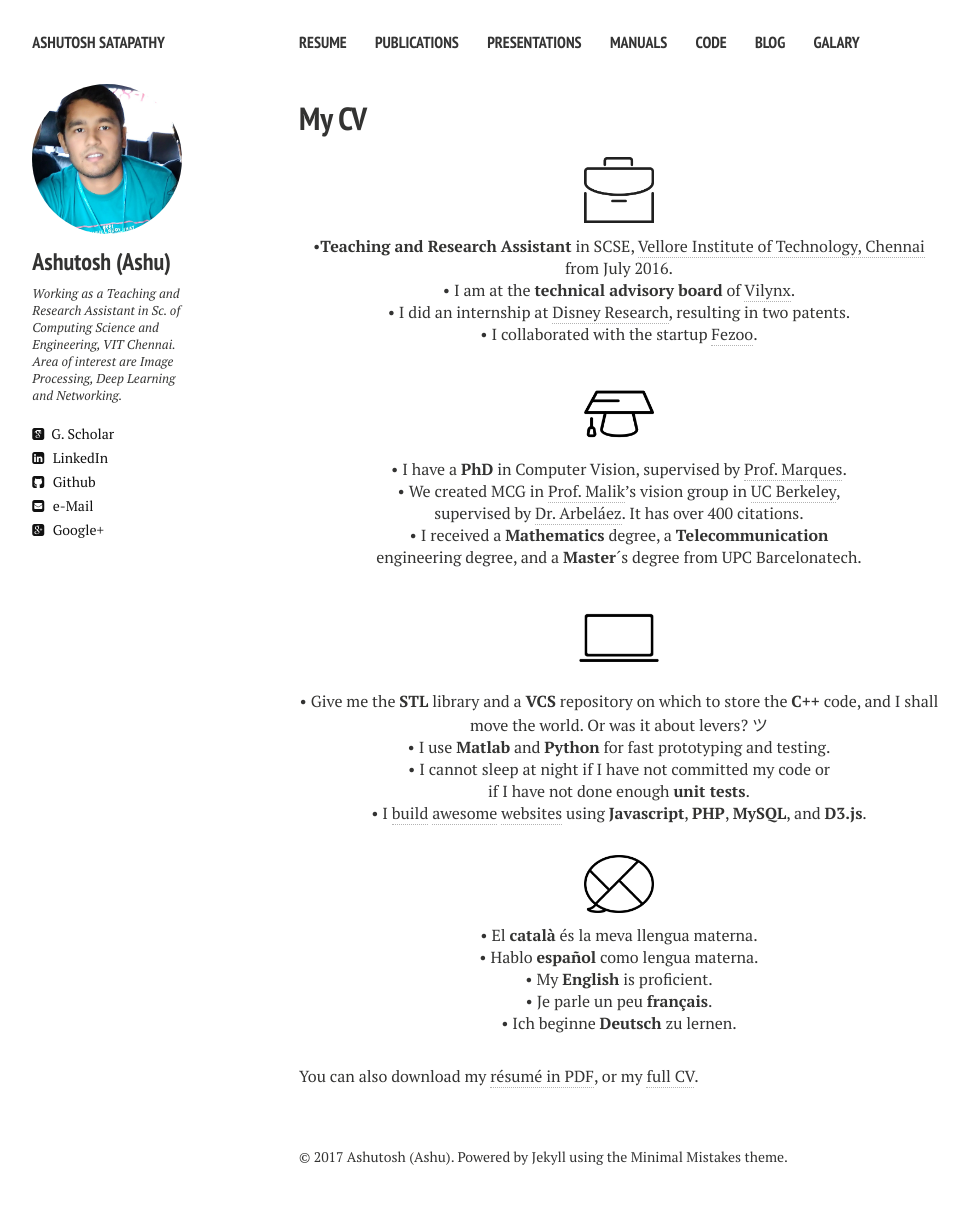
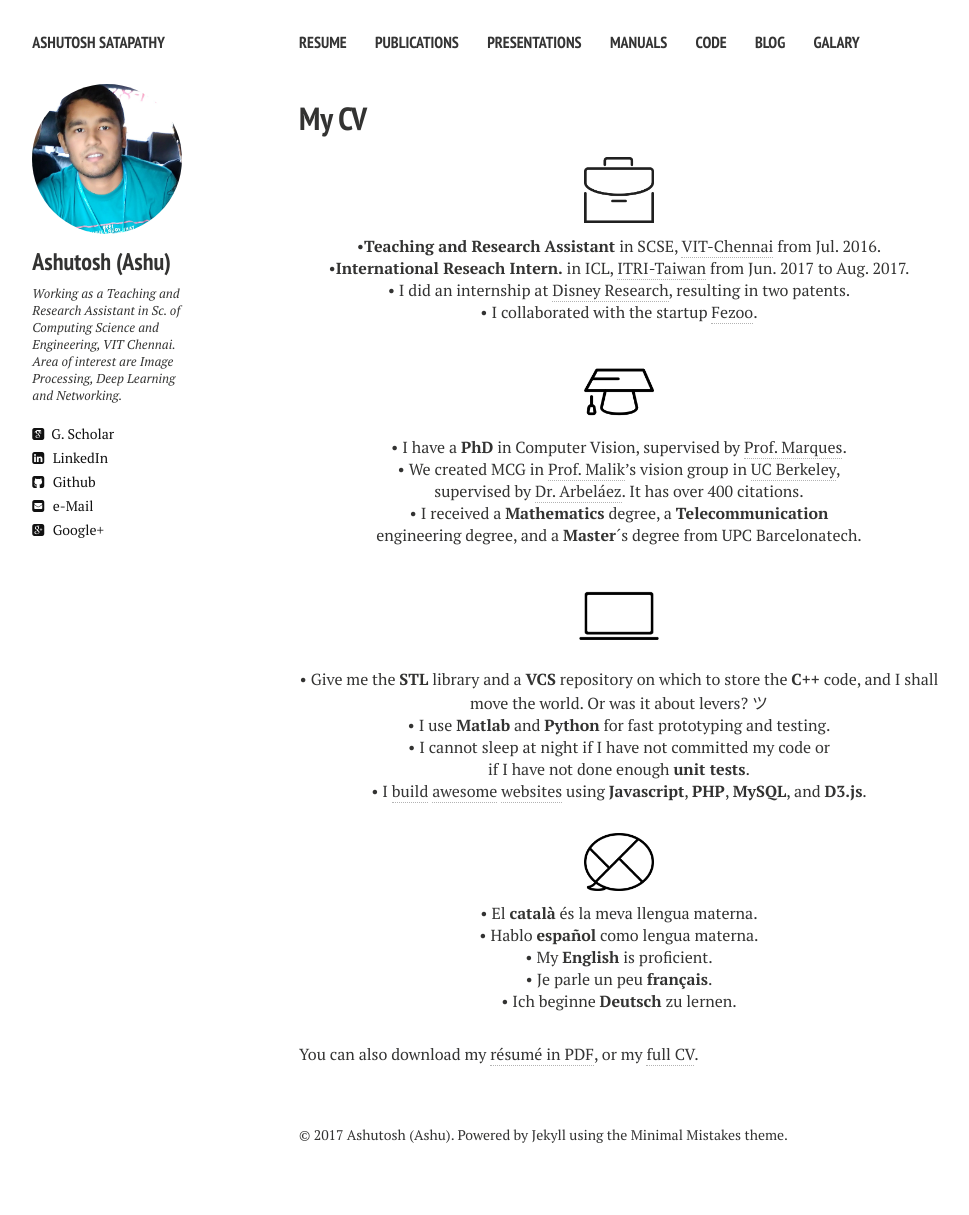
Before and after one commit to ashutoshsatapathy1990/ashutoshsatapathy1990.github.io, a Jekyll site: the page built from cv.md, in a window 1280 px wide. Shown: the whole page, without its empty margins (21-990 px from the left). Built offline with Jekyll 4.4.1, drawn with Linux system fonts in a browser that asks for light colours; nearby versions of some CDN libraries; after the commit the page ends 1193 px from its top, so only the background shows below that.

Commit message:
Update cv.html

```diff
--- a/_layouts/cv.html
+++ b/_layouts/cv.html
@@ -45,8 +45,8 @@
     <h1>{{ page.title }}</h1>
     <div class="article-wrap">
     <p align="center" class=bottom-small><img src="{{ site.url }}/images/CV/business.png" alt="Work Experience" width="70" height="70"></p>
-    <p align="center">&#8226<strong>Teaching and Research Assistant</strong> in SCSE, <a href="http://chennai.vit.ac.in/" target="_blank">Vellore Institute of Technology, Chennai</a> from July 2016.</p>
-    <p align="center">&#8226 I am at the <strong>technical advisory board</strong> of <a href="http://www.vilynx.com/index.html" target="_blank">Vilynx</a>.</p>
+    <p align="center">&#8226<strong>Teaching and Research Assistant</strong> in SCSE, <a href="http://chennai.vit.ac.in/" target="_blank">VIT-Chennai</a> from Jul. 2016.</p>
+    <p align="center">&#8226<strong>International Reseach Intern.</strong> in ICL, <a href="https://www.itri.org.tw/" target="_blank">ITRI-Taiwan</a> from Jun. 2017 to Aug. 2017.</p>
     <p align="center">&#8226 I did an internship at <a href="http://www.disneyresearch.com/research-labs/disney-research-zurich/" target="_blank">Disney Research</a>, resulting in two patents.</p>
     <p align="center" class="bottom-three">&#8226 I collaborated with the startup <a href="http://fezoo.cat" target="_blank">Fezoo</a>.</p>
 
```
